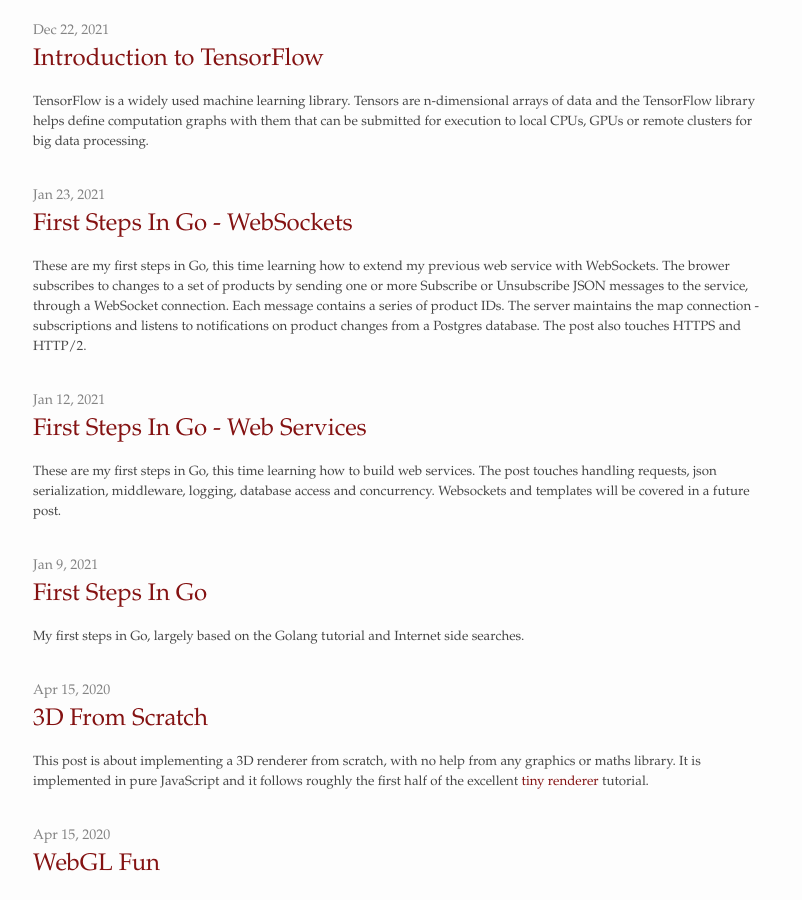
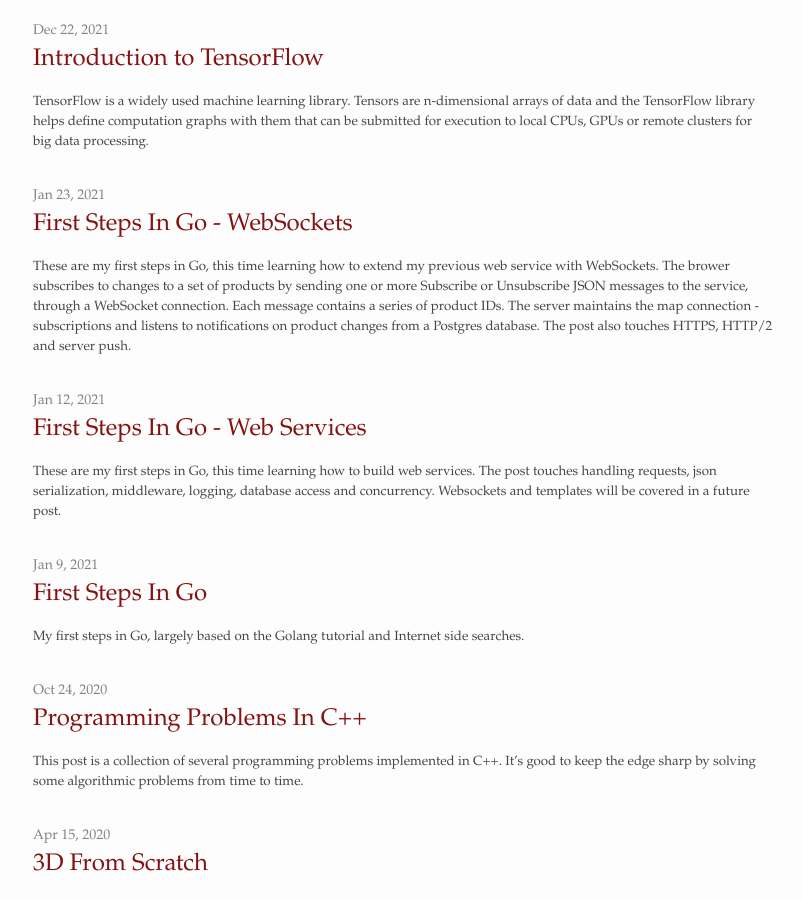
Before and after one commit to alexandrugris/my-jekyll-tech-blog, a Jekyll site: the page built from MyBlog/index.md, in a window 1280 px wide and 900 px high, scrolled down 630 px. Shown: the whole window, without its empty margins (237-1039 px from the left). Built offline with Jekyll 4.4.1, drawn with Linux system fonts in a browser that asks for light colours; some of the changed lines change nothing that is shown.

Commit message:
added programming problems

````diff
--- /dev/null
+++ b/MyBlog/_posts/2020-10-24-programming-problems-cpp.markdown
@@ -0,0 +1,432 @@
+---
+layout: post
+title:  "Programming Problems In C++"
+date:   2020-10-24 09:15:16 +0200
+categories: programming
+---
+
+This post is a collection of several programming problems implemented in C++. It's good to keep the edge sharp by solving some algorithmic problems from time to time.
+
+Here are all the problems running in the same executable file:
+
+![Running Problems]({{site.url}}/assets/prog_cpp.png)
+
+
+### Problem 1 - Zero Or One Edits Away
+
+Write an algorithm that will return true if a string is zero or one edits away from another string. An edit is a letter changed or deleted. The algorithm should be invoked as:
+
+```cpp
+cout << "Zero or one edit: " << zero_one_edits_away("hello", "hello") << endl;
+```
+
+or
+
+```cpp
+cout << "Zero or one edit: " << zero_one_edits_away("helo", "hello") << endl;
+```
+
+and both should return true.
+
+The solution below:
+
+```cpp
+using namespace std;
+
+bool zero_one_edits_away(const string& s1, const string& s2) {
+
+	int l1 = (int)s1.length();
+	int l2 = (int)s2.length();
+
+	if (abs(l1 - l2) > 1)
+		return false;
+
+	int edit_count = 0;
+
+	for (int i = 0, j = 0; i < l1 && j < l2; i++, j++) {
+		if (s1[i] == s2[j])
+			continue;
+
+		if (edit_count == 1) return false;
+		else edit_count++;
+
+		if (l1 == l2) continue;
+		else if (l1 < l2) j++; // it can only be a delete
+		else i++;
+	}
+
+	return true;
+}
+```
+
+### Problem 2 - String Rotation
+
+Write an algorithm that, given two strings, will return true if one string is a rotation of the other one and false otherwise. The algorithm should be invoked as:
+
+```cpp
+cout << "Is rotation: " << is_rotation("wwaterbottleww", "bottlewwwwater") << endl;
+```
+
+and in the case above should return true. The solution written below:
+
+```cpp
+bool is_rotation(const string& s1, const string& s2) {
+
+	if (s1.length() != s2.length()) return false;
+
+	int start_of_match = -1;
+	unsigned i = 0;
+	unsigned j = 0;
+
+	for (j = 0; j < s2.length(); j++) {
+		if (s1[i] != s2[j]) {
+			if (start_of_match != -1) {
+				j -= (j - start_of_match);
+			}
+			start_of_match = -1;
+			i = 0;
+			continue;
+		}
+		else if (start_of_match == -1)
+			start_of_match = j;
+		i++;
+	}
+
+	// last part of the string matched
+	if (j == s2.length() && start_of_match == -1)
+		return false;
+
+	// check the first part
+	const char* cs1 = s1.c_str();
+	const char* cs2 = s2.c_str();
+
+	return strncmp(cs1 + i, cs2, start_of_match) == 0;
+}
+```
+
+### Problem 3 - Remove Duplicates
+
+Given a list of of numbers, remove duplicates without breaking the order in the list. The algorithm should be invoked as:
+
+```cpp
+auto lst = remove_duplicates({ 1, 1, 2, 2, 3, 3, 1, 1, 1, 2 });
+for (auto l : lst) {
+	cout << l << ", ";
+}
+```
+
+and it should print `1, 2, 3`.
+
+The constraint to not break the order does not allow us to sort the list before removal of the duplicates, which forces us into a `O(n^2)` solution. We are going to use the `std::list` structure which allows in-place removal of an element without breaking the iterators. Since `std::list` is doubly linked, another slightly lighter solution could involve the `std::forward_list`:
+
+```cpp
+
+auto remove_duplicates(const std::initializer_list<int>& l) {
+
+	list<int> lst = l;
+
+	for (auto i = lst.begin(); i != lst.end(); i++) {
+		auto j = i;
+		j++;
+		for (;j != lst.end();) {
+			auto tmp = j++;
+			if (*i == *tmp) {
+				lst.erase(tmp);
+			}
+		}
+	}
+	return lst;
+}
+```
+
+### Problem 4 - K-to-last
+
+Write an algorithm which prints the k-to-last element in a singly linked list. Since we don't know the number of elements in the list, nor can we traverse it backwards, we need to parse the whole list and keep two pointers at k elements apart. The algorithm should be invoked as:
+
+```cpp
+int n = -1;
+int k = 1;
+if (k_to_last({ 1, 2, 3, 4 }, k, n)) {
+	cout << k << " to last is " << n << endl;
+}
+else {
+	cout << "k > length(array)" << endl;
+}
+```
+
+The solution:
+
+```cpp
+bool k_to_last(const std::initializer_list<int>& l, const int k, int& ret) {
+	forward_list<int> lst = l;
+
+	auto it1 = lst.begin();
+	auto it2 = lst.begin();
+	const int k_upd = k + 1;
+
+	int i = 0;
+	for (; it1 != lst.end() && i < k_upd; i++, it1++);
+
+	if (it1 == lst.end() && i < k_upd)
+		return false; // not enough elements
+
+	for (; it1 != lst.end(); it1++, it2++);
+
+	ret = *it2;
+	return true;
+}
+```
+
+### Problem 5 - Build Dependencies
+
+Given a list of builds, with dependencies between each other, write a program that finds the right compilation order such that each dependency is compiled before its dependents. Here is the example invocation, with first build depending on the builds sent as the second parameter.
+
+```cpp
+cout << "BUILD DEPENDENCIES" << endl;
+
+map<char, list<char>> dependencies;
+
+dependencies.emplace('a', initializer_list<char>({ 'd' }));
+dependencies.emplace('f', initializer_list<char>({ 'b', 'a', 'e'}));
+dependencies.emplace('b', initializer_list<char>({ 'd' }));
+dependencies.emplace('d', initializer_list<char>({ 'c' }));
+dependencies.emplace('g', initializer_list<char>({ }));
+
+make_builds(dependencies);
+
+try {
+	for (auto l : build_dependencies()) {
+		cout << l << endl;
+	}
+}
+catch (const char* exx) {
+	cout << exx << endl;
+}
+
+clear_builds();
+```
+
+In this case, the printed solution should be:
+
+```
+BUILD DEPENDENCIES
+c
+e
+g
+d
+a
+b
+f
+```
+
+The algorithm below:
+
+```cpp
+enum BuildState {
+	NOT_TOUCHED = 0,
+	UNDER_CHECK = 1,
+	CAN_BE_BUILT = 2
+};
+
+struct build {
+
+	build(char _id) :
+		id(_id),
+		build_state(NOT_TOUCHED)
+	{
+	}
+
+	char id;
+	BuildState build_state;
+	list<build*> dependencies;
+
+};
+
+map<char, build*> builds;
+
+void make_builds(const map<char, list<char>>& prjs) {
+
+	for (auto p : prjs) {
+		auto it = builds.find(p.first);
+		if (it == builds.end())
+			it = builds.emplace(p.first, new build(p.first)).first;
+
+		for (auto d : p.second) {
+
+			auto dps = builds.find(d);
+			if (dps == builds.end())
+				dps = builds.emplace(d, new build(d)).first;
+
+			it->second->dependencies.push_back(dps->second);
+
+		}
+	}
+}
+
+void clear_builds() {
+	for (auto b : builds) {
+		auto* tmp = b.second;
+		b.second = nullptr;
+		delete tmp;
+	}
+	builds.clear();
+}
+
+list<char> build_dependencies(const list<build*>& projects) {
+
+	list<char> ret;
+
+	// start building in parallel those that don't have dependencies
+	for (auto& p : projects) {
+		if (p->build_state == CAN_BE_BUILT)
+			continue;
+
+		if (p->build_state == UNDER_CHECK)
+			throw "cannot build - circular dependencies";
+
+		if (p->dependencies.size() == 0) {
+			p->build_state = CAN_BE_BUILT;
+			ret.push_back(p->id);
+		}
+	}
+
+	// finish with the rest of them
+	for (auto& p : projects) {
+
+		if (p->build_state == CAN_BE_BUILT)
+			continue;
+
+		if (p->build_state == UNDER_CHECK)
+			throw "cannot build - circular dependencies";
+
+		p->build_state = UNDER_CHECK;
+
+		for (auto& d : p->dependencies) {
+			auto lst = build_dependencies(p->dependencies);
+			copy(lst.begin(), lst.end(), back_inserter(ret));
+		}
+
+		p->build_state = CAN_BE_BUILT;
+		ret.push_back(p->id);
+
+	}
+
+	return ret;
+}
+
+list<char> build_dependencies() {
+
+	list<build*> prjs;
+	for (auto b : builds)
+		prjs.push_back(b.second);
+
+	return build_dependencies(prjs);
+}
+```
+
+### Problem 6 - Recursive Multiply
+
+Write a program that performs multiplication without using the `*` symbol while minimizing the number of operations. The only allowed operators are `+`, `-`, `<<` and `>>`.
+
+```cpp
+// recursive multiply without using *, just +, -, <<, >>
+cout << recursive_multiply(100, 24);
+```
+
+The solution below:
+
+```cpp
+int recursive_multiply(int a, int b) {
+
+	// take the largest number to add
+	if (a < b)
+		swap(a, b);
+
+	int sum = a;
+	int b_first = b;
+	int i = 0;
+
+	for (; b > 1; b = b >> 1, i++)
+		sum += sum;
+
+	b = b_first - (1 << i);
+
+	if (b > 1)
+		sum += recursive_multiply(a, b);
+	else if (b == 1)
+		sum += a;
+
+	return sum;
+}
+```
+
+### Problem 7 - All Permutations, No Duplicates
+
+Given a string, write all possible permutations of that string elimiating duplicates. For instance, for the following invocation,
+
+```cpp
+// permutations without duplicates
+all_permutations_no_duplicates("aaaab");
+```
+
+the printed solution should be:
+```
+a, a, a, a, b,
+a, a, a, b, a,
+a, a, b, a, a,
+a, b, a, a, a,
+b, a, a, a, a,
+```
+
+The solution involves keeping the count of each duplicated letter so we don't include it as a different symbol for each permutation:
+
+```cpp
+void all_permutations_no_duplicates(vector<char> &current,  vector<char>& str, vector<int> &counts) {
+	bool any = false;
+
+	// can be done with forward_list<> insert and erase @ it
+	for (int i = 0; i < str.size(); i++) {
+		if (counts[i] > 0) {
+			current.push_back(str[i]);
+			counts[i] --;
+			all_permutations_no_duplicates(current, str, counts);
+			counts[i] ++;
+			current.pop_back();
+			any = true;
+		}
+	}
+
+	if (!any) {
+		for (auto c : current)
+			cout << c << ", ";
+
+		cout << endl;
+	};
+}
+
+void all_permutations_no_duplicates(const string& str_) {
+	vector<char> v;
+	vector<int> cnts;
+	vector<char> c;
+
+	string str = str_;
+
+	sort(str.begin(), str.end());
+
+	// build counts
+	char prev_c = 0;
+	for (auto c : str) {
+		if (prev_c != c) {
+			v.push_back(c);
+			cnts.push_back(1);
+		}
+		else {
+			cnts[cnts.size() - 1] ++;
+		}
+		prev_c = c;
+	}
+
+	cout << endl;
+	all_permutations_no_duplicates(c, v, cnts);
+}
+```
--- a/MyBlog/_posts/2021-01-24-golang-first-websockets.markdown
+++ b/MyBlog/_posts/2021-01-24-golang-first-websockets.markdown
@@ -5,7 +5,7 @@ date:   2021-01-23 09:15:16 +0200
 categories: programming
 ---
 
-These are my first steps in Go, this time learning how to extend my previous web service with WebSockets. The brower subscribes to changes to a set of products by sending one or more Subscribe or Unsubscribe JSON messages to the service, through a WebSocket connection. Each message contains a series of product IDs. The server maintains the map connection - subscriptions and listens to notifications on product changes from a Postgres database. The post also touches HTTPS and HTTP/2.
+These are my first steps in Go, this time learning how to extend my previous web service with WebSockets. The brower subscribes to changes to a set of products by sending one or more Subscribe or Unsubscribe JSON messages to the service, through a WebSocket connection. Each message contains a series of product IDs. The server maintains the map connection - subscriptions and listens to notifications on product changes from a Postgres database. The post also touches HTTPS, HTTP/2 and server push.
 
 ### Testing
 
````
Also changed, not shown: MyBlog/assets/goai1.png (added), MyBlog/assets/prog_cpp.png (added).
